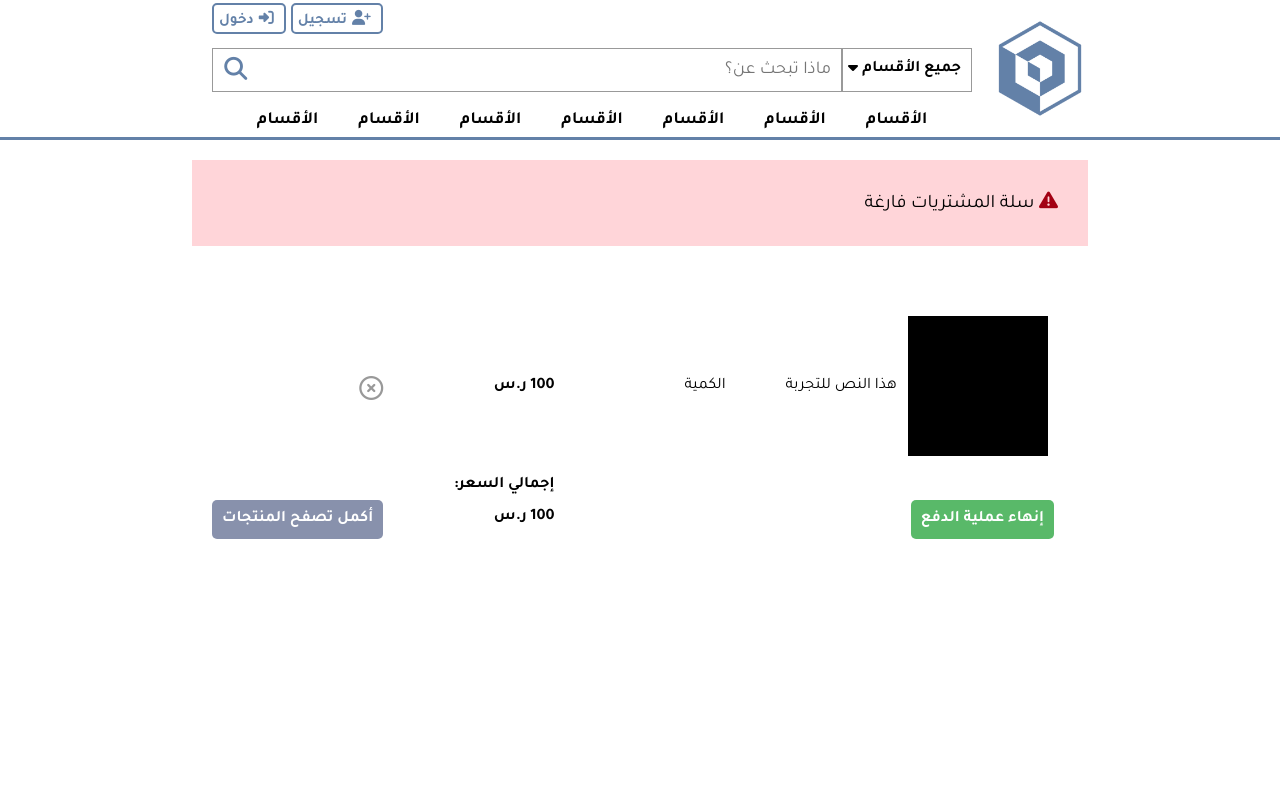
After one commit to B0dda/espana, a PHP site: page /cart.php in a window 1280 px wide. The commit adds this page. Run offline with PHP 8.4, Linux system fonts and the light colour scheme; some libraries are stand-ins or nearby versions.

Commit message:
HomeProducts/HomeSlider/Cart

```diff
--- /dev/null
+++ b/cart.php
@@ -0,0 +1,46 @@
+<?php $title = "السلة"; ?>
+<?php include('includes/header.php'); ?>
+<div class="wrapper">
+  <div class="warn mb-30">
+    سلة المشتريات فارغة
+  </div>
+  <div class="shopping-cart-container">
+    <table class="t">
+      <tr>
+        <td><div class="product-image"></div></td>
+        <td>هذا النص للتجربة</td>
+        <td>
+          الكمية
+        </td>
+        <td><div class="price">100 ر.س</div></td>
+        <td><div class="remove"></div></td>
+      </tr>
+
+    </table>
+    <table>
+      <tr>
+        <td></td>
+          <td></td>
+          <td></td>
+          <td> <div class="price">إجمالي السعر:</div></td>
+        <td></td>
+      </tr>
+      <tr>
+        <td><div class="button add">إنهاء عملية الدفع</td>
+          <td></td>
+          <td></td>
+          <td> <div class="price">100 ر.س</div></td>
+        <td><div class="button">أكمل تصفح المنتجات</td>
+      </tr>
+    </table>
+    <div class="flex" style="justify-content:space-between;">
+
+    </div>
+  </div>
+</div>
+
+<script src="https://ajax.googleapis.com/ajax/libs/jquery/3.5.1/jquery.min.js"></script>
+<script src="https://maxcdn.bootstrapcdn.com/bootstrap/3.4.1/js/bootstrap.min.js"></script>
+
+</body>
+</html>
--- a/layout/css/main-variables.css
+++ b/layout/css/main-variables.css
@@ -1,6 +1,6 @@
 :root {
   --main-bg-color: white;
   --main-color: #6381a8;
-  --shade-color: #A3ABB7;
+  --shade-color: #8891AC;
   --center-padding: 15%;
 }
--- a/layout/css/master.css
+++ b/layout/css/master.css
@@ -78,6 +78,147 @@ body, html {
   color: var(--main-color);
 }
 
+.wrapper {
+  margin-top: 20px;
+  padding: 0 var(--center-padding);
+}
+
+.product-cards {
+  width: 100%;
+  padding: 20px 0;
+  display: flex;
+  flex-wrap: wrap;
+  justify-content: space-around;
+}
+
+.product-cards .card {
+  margin-top: 30px;
+  min-height: 470px;
+  width: 310px;
+  padding: 10px;
+  border: 1px solid #999;
+}
+
+.product-cards .card.extra {
+  border: 0;
+  padding: 0;
+  height: 0;
+  min-height: 0;
+  margin: 0;
+}
+
+.product-cards .card .product-image {
+  width: 100%;
+  height: 250px;
+  background: #000;
+}
+
+.product-cards .card .product-image img {
+  width: 100%;
+  height: 100%;
+  object-fit: cover;
+}
+
+.product-cards .card .title {
+  font-size: 15px;
+  font-weight: bold;
+  margin-top: 4px;
+  text-align: center;
+  margin-bottom: 5px;
+}
+
+.sep {
+  width: 100%;
+  margin: 0 auto;
+  border-top: 1px solid #999;
+}
+
+.product-cards .card .price {
+  margin-top: 20px;
+  font-size: 26px;
+  text-align: center;
+}
+
+.button {
+  display: table;
+  margin: 0 auto;
+  text-align: center;
+  padding: 10px;
+  color: white;
+  font-weight: bold;
+  border-radius: 5px;
+  background: var(--shade-color);
+  margin-top: 5px;
+}
+
+.w-80 {
+  width: 80%;
+}
+
+.button.add {
+  background: #59B969;
+}
+
+.shopping-cart-container {
+  width: 100%;
+  padding: 20px;
+}
+
+.shopping-cart-container table {
+  table-layout: fixed;
+  width: 100%;
+  border-spacing: 0;
+}
+
+.shopping-cart-container table.t tr td:last-of-type {}
+
+.shopping-cart-container table.t tr:nth-of-type(2n) {
+  background: #eee;
+}
+
+.shopping-cart-container table.t .product-image {
+  width: 140px;
+  height: 140px;
+  background: #000;
+  margin: 20px;
+}
+
+.shopping-cart-container table .price {
+  font-weight: bold;
+}
+
+.shopping-cart-container table .remove {
+  width: 20px;
+  height: 20px;
+  border-radius: 50%;
+}
+
+.shopping-cart-container table .remove::before {
+  content: "\f057";
+  font-family: "Font Awesome 5 Free";
+  font-weight: 500;
+  font-size: 24px;
+  color: #999;
+}
+
+.shopping-cart-container table .remove:hover::before {
+  color: red;
+}
+
+.warn {
+  width: 100%;
+  background: #ffd5d9;
+  padding: 30px;
+  font-size: 19px;
+}
+
+.warn::before {
+  content: "\f071";
+  font-family: "Font Awesome 5 Free";
+  font-weight: bold;
+  color: #A30013;
+}
+
 #header .nav .top, #header .nav .bottom {
   flex: 1;
 }
@@ -307,6 +498,10 @@ label {
 
 .bar:after {
   right: 50%;
+}
+
+input {
+  font-family: 'Tajawal', sans-serif;
 }
 
 input:focus~.bar:before, input:focus~.bar:after {
```
Also changed, not shown: other parts of layout/css/master.css (+53 -2 lines), index.php (+57 -0 lines), uploads/photo.jpeg (added).
